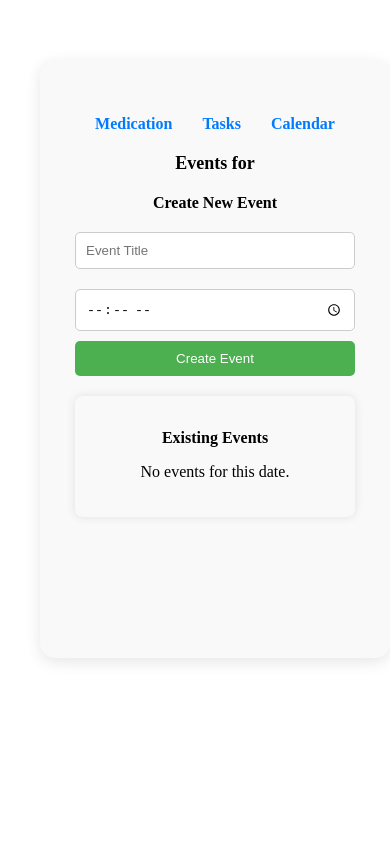
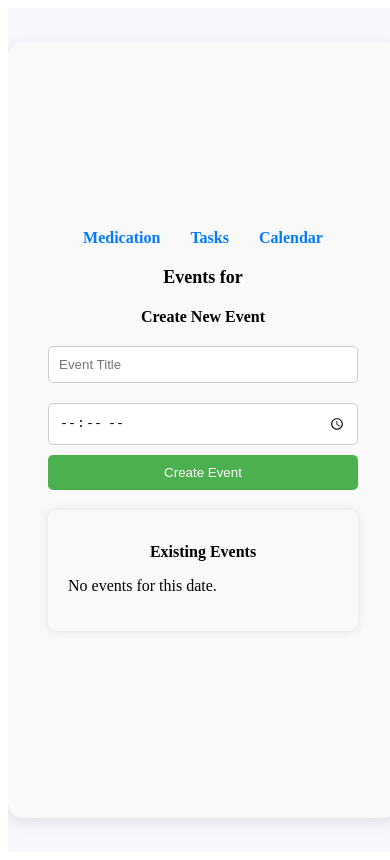
Before and after one commit to jonathanljc/HCI-Elderly-Healthcare-Application, a React (Vite) app in the folder inf2002-project/: page /events in a window 390 px wide. Built offline with nearby package versions, Linux system fonts and the light colour scheme.

Commit message:
Make changes to the view to fit in phone screen

```diff
--- a/inf2002-project/src/App.css
+++ b/inf2002-project/src/App.css
@@ -1,8 +1,13 @@
 #root {
-  max-width: 1280px;
-  margin: 0 auto;
-  padding: 2rem;
-  text-align: center;
+  height: 100vh;
+  width: 100vw;
+  display: flex;
+  justify-content: center;
+  align-items: center;
+  overflow: hidden;
+  padding: 0;
+  margin: 0;
+  background-color: #f7f8fc;
 }
 
 .logo {
@@ -40,16 +45,19 @@
 .read-the-docs {
   color: #888;
 }
-/* Container to simulate a phone screen size (slightly smaller) */
+
 .app-container {
-  width: 320px;  /* Adjusted to a slightly smaller width */
-  height: 568px; /* Adjusted to a slightly smaller height */
-  margin: 20px auto;
-  padding: 15px;  /* Adjust padding if needed */
+  width: 100%;
+  height: 100%;
+  max-width: 414px;
+  max-height: 736px;
+  padding: 20px;
   background-color: #f9f9f9;
   border-radius: 15px;
   box-shadow: 0px 4px 15px rgba(0, 0, 0, 0.1);
   display: flex;
   flex-direction: column;
   align-items: center;
+  justify-content: center;
+  margin: auto;
 }
--- a/inf2002-project/src/medication/MedicationManagement.css
+++ b/inf2002-project/src/medication/MedicationManagement.css
@@ -1,17 +1,21 @@
-/* Ensure the main container is flush to the top */
+/* Main container filling the full viewport */
 .medication-management {
   font-family: Arial, sans-serif;
-  max-width: 400px;
-  margin: 0 auto;
-  position: relative;
-  padding-top: 0;
+  width: 100vw;
+  height: 100vh;
+  display: flex;
+  flex-direction: column;
+  align-items: center;
+  padding: 20px;
+  background-color: #f7f8fc;
+  box-sizing: border-box;
 }
 
 /* Navbar and back button */
 .back-button {
   display: block;
   width: fit-content;
-  margin: 10px 0 20px 10px; /* Space from the top of the container and aligned to the left */
+  margin: 10px 0 20px 0;
   padding: 10px;
   border: none;
   background-color: #007bff;
@@ -20,13 +24,15 @@
 }
 
 .back-button:hover {
-  background-color: #007bff;
+  background-color: #0056b3;
 }
 
 .header {
   display: flex;
   align-items: center;
   justify-content: space-between;
+  width: 100%;
+  max-width: 400px;
   margin-bottom: 20px;
 }
 
@@ -41,14 +47,20 @@
 
 .add-button:hover,
 .add-medication-button:hover {
-  background-color: #007bff;
+  background-color: #0056b3;
 }
 
 .search-bar {
   width: 100%;
+  max-width: 400px;
   padding: 10px;
   margin-bottom: 20px;
   border: 1px solid #ccc;
+}
+
+.medication-list {
+  width: 100%;
+  max-width: 400px;
 }
 
 .medication-list .medication-item {
@@ -60,8 +72,15 @@
 }
 
 .add-medication {
+  width: 100%;
+  max-width: 400px;
   border-top: 1px solid #ccc;
   padding-top: 20px;
+}
+
+.form-selection {
+  width: 100%;
+  max-width: 400px;
 }
 
 .form-selection button {
```
